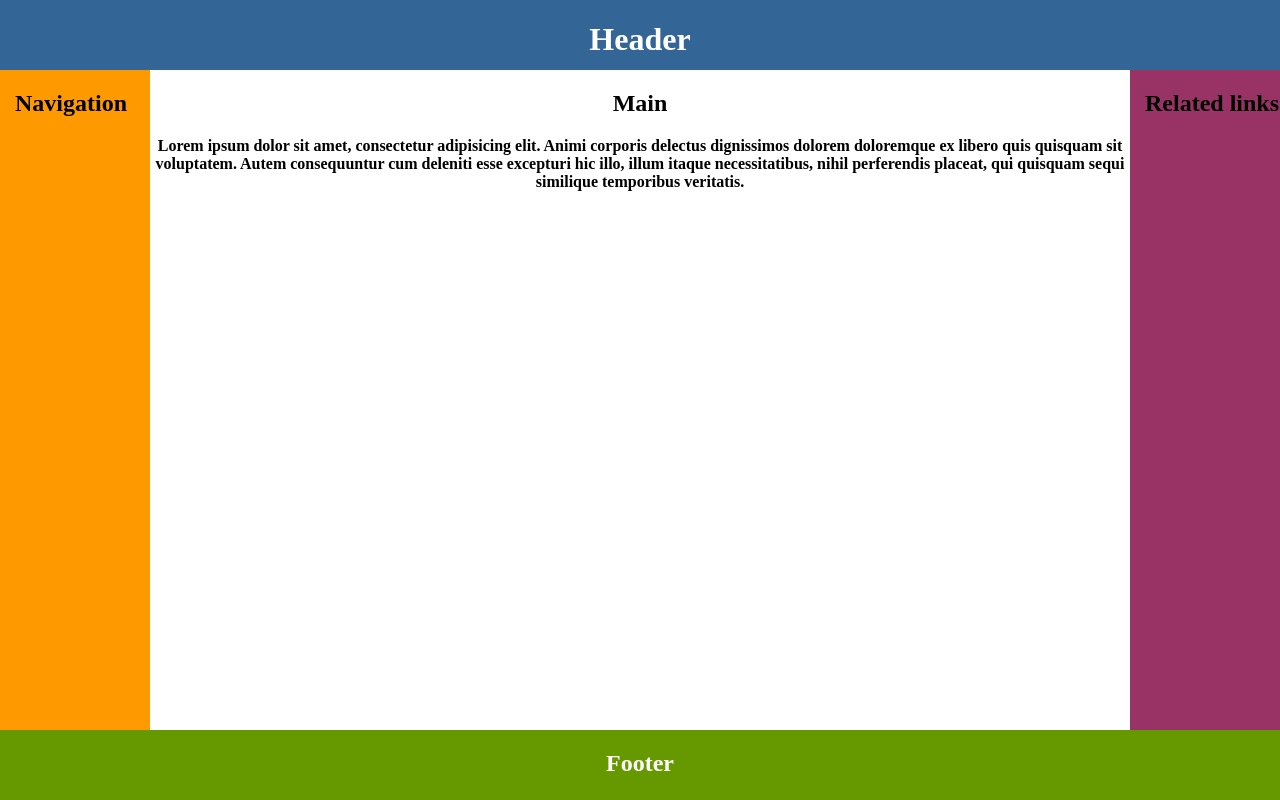
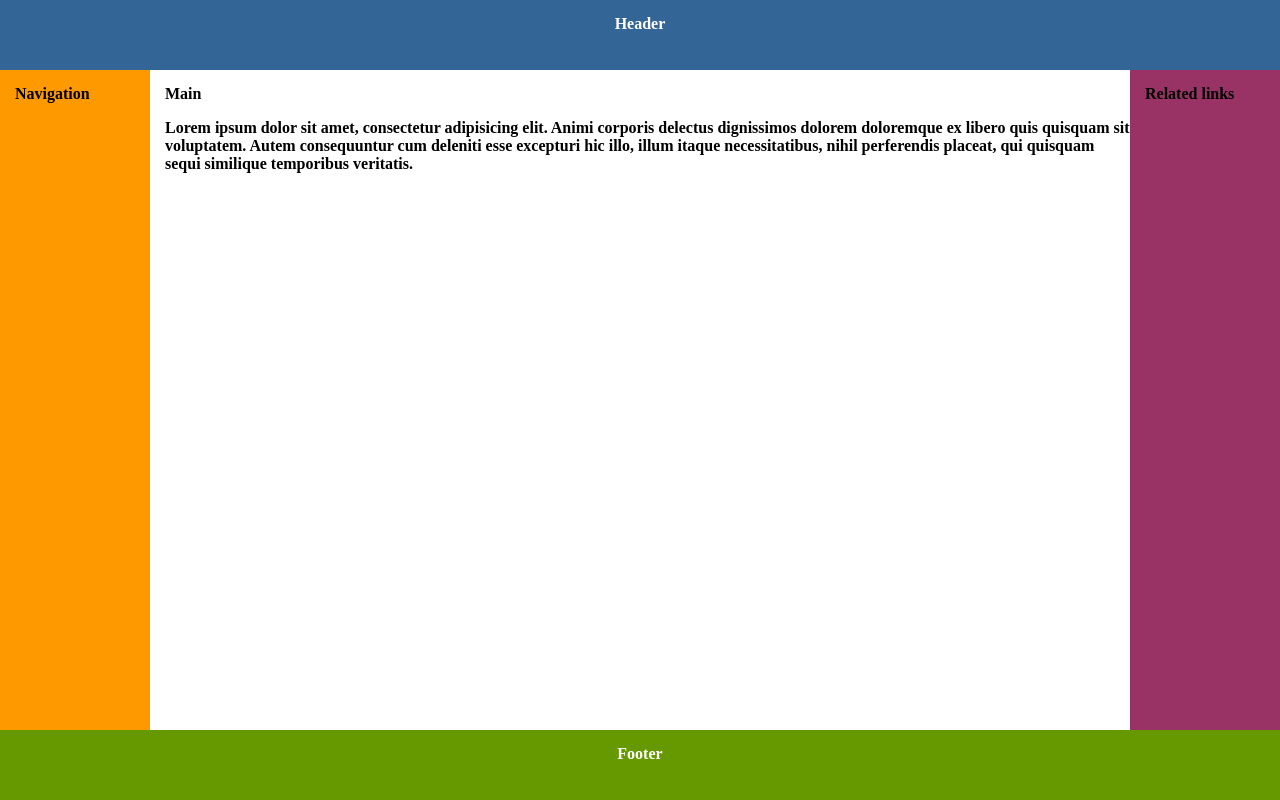
Before and after one commit to ochromera/FoxmaindedCourse, a plain HTML site: page task1.1/grid/index.html in a window 1280 px wide. Drawn offline with Linux system fonts and the light colour scheme.

Commit message:
There corrected the errors

```diff
--- a/task1.1/flex/index.css
+++ b/task1.1/flex/index.css
@@ -10,12 +10,11 @@ body {
     margin: 0;
 }
 
-#main {
+.section {
     display: flex;
     flex: 1;
 }
-
-#main > nav {
+nav {
     order: -1;
     padding-top: 15px;
     padding-left: 15px;
@@ -23,13 +22,17 @@ body {
     background: rgb(254, 153, 0)
 }
 
-#main > article {
+
+
+ article {
     flex: 1;
     order: -1;
-    text-align: center;
+    padding-top: 15px ;
+    padding-left: 15px;
+    justify-content: start;
 }
 
-#main > aside {
+ aside {
     padding-top: 15px;
     padding-left: 15px;
     padding-right: 15px;
@@ -56,10 +59,10 @@ footer {
 
 
 @media screen and   (max-width: 620px ) {
-    #main {
+    section {
         flex-direction: column;
     }
-    #main > nav, aside {
+    section > nav, aside {
         height: 50px;
     }
 
--- a/task1.1/grid/index.css
+++ b/task1.1/grid/index.css
@@ -1,3 +1,4 @@
+
 body {
     padding: 0;
     margin: 0;
@@ -19,7 +20,8 @@ body {
 
 
 
-.header {
+header {
+    padding-top: 15px;
     color: white;
     text-align: center;
     grid-area: header;
@@ -27,31 +29,36 @@ body {
 }
 
 .nav {
+    padding-top: 15px;
     padding-left: 15px;
     grid-area: nav;
     background: rgb(254, 153, 0);
 }
 
 .main {
+    padding-top: 15px;
+    padding-left: 15px;
     grid-area: main;
-    text-align: center;
+    justify-content: start;
 }
 
 .sidebar {
+    padding-top: 15px;
     padding-left: 15px;
     grid-area: sidebar;
     background: rgb(153, 51, 101);
 
 }
 
-.footer {
+footer {
+    padding-top: 15px;
     grid-area:footer;
     text-align: center;
     color: white;
     background: rgb(102, 153, 0);
 }
 
-@media (max-width:800px) {
+@media (max-width:600px) {
     .container {
         grid-template-columns: 1fr;
         grid-template-rows: 70px 50px 1fr 50px 70px;
--- a/task1.1/grid/index.html
+++ b/task1.1/grid/index.html
@@ -10,15 +10,16 @@
 </head>
 <body>
 <div class="container">
-    <div class="header">
-        <h1>Header</h1>
-    </div>
+    <header class="header">
+        <b>Header</b>
+    </header>
 
     <nav class="nav">
-            <h1>Navigation</h1>
+        <b>Navigation</b>
     </nav>
 
-        <div class="main"><h2> Main</h2>
+    <div class="main">
+        <b> Main</b>
         <p>
             Lorem ipsum dolor sit amet, consectetur adipisicing elit. Animi corporis delectus dignissimos dolorem
             doloremque ex libero quis quisquam sit voluptatem. Autem consequuntur cum deleniti esse excepturi hic illo,
@@ -27,15 +28,15 @@
     </div>
 
     <aside class="sidebar">
-            <h2>Related links</h2>
+       Related links
     </aside>
 
 
-    <div class="footer">
-        <h2>
-            Footer
-        </h2>
-    </div>
+    <footer class="footer">
+
+        <b>Footer</b>
+
+    </footer>
 </div>
 
 
```
Also changed, not shown: task1.1/flex/index.html (+13 -9 lines). Lines whose indentation alone changed are shown as unchanged.
